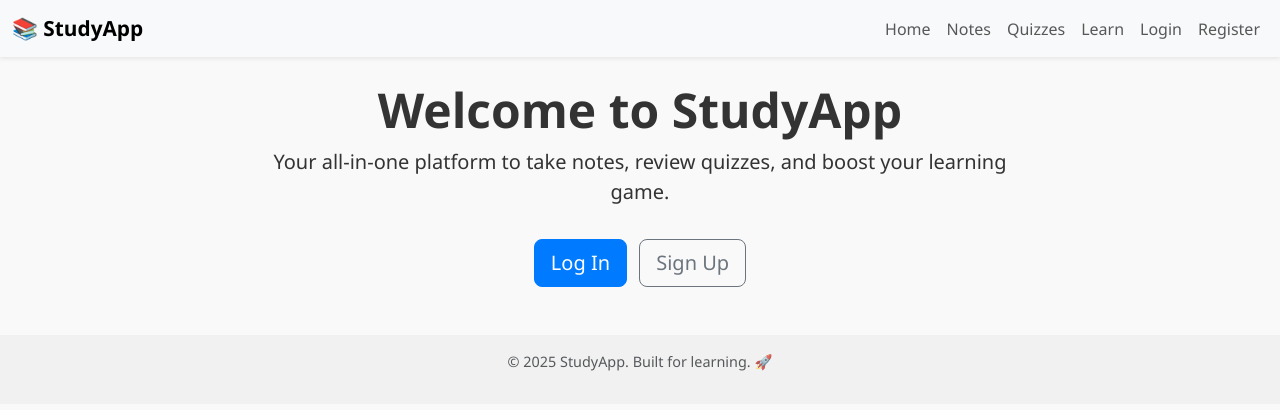
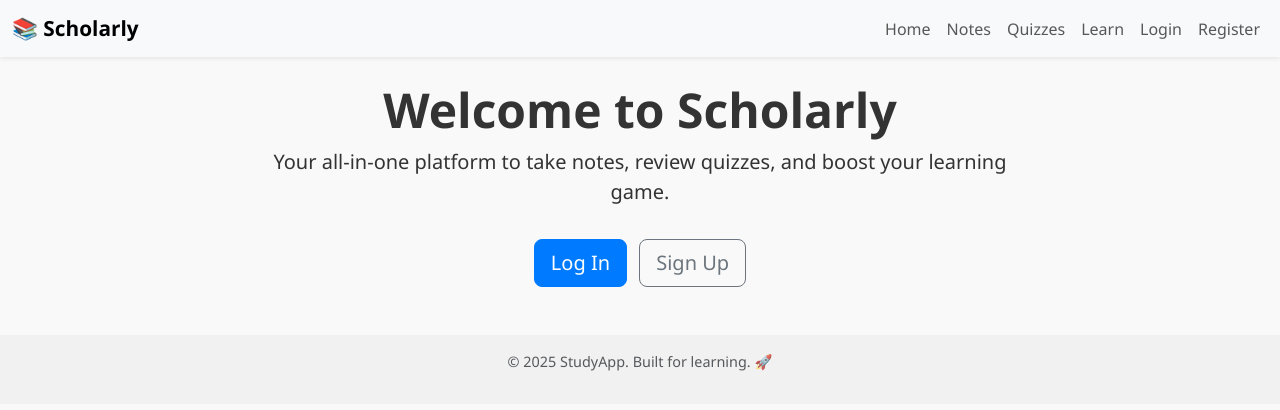
Before and after one commit to peejaykoy12345/Scholarly, a Flask app: page / in a window 1280 px wide. Shown: the top 410 px of the page. Run offline with Flask 3, Linux system fonts and the light colour scheme.

Commit message:
Moved AI folder to Scholarly, and chaned StudyApp to Scholarly

```diff
--- a/Scholarly/routes/learn_routes.py
+++ b/Scholarly/routes/learn_routes.py
@@ -1,10 +1,9 @@
 from flask import Blueprint, render_template, url_for, redirect, abort, request, session, flash
 from flask_login import current_user, login_required
-from json import dumps
 from Scholarly import db
 from Scholarly.models import Notes, Flashcards, Flashcard
 from Scholarly.forms import CreateFlashCardsForm, CreateButton, DeleteButton
-from Scholarly.routes.AI.learn.flashcards import generate_flashcards
+from Scholarly.AI.learn.flashcards import generate_flashcards
 
 learn_bp = Blueprint("learn", __name__, url_prefix="/learn")
 
--- a/Scholarly/routes/notes_routes.py
+++ b/Scholarly/routes/notes_routes.py
@@ -4,9 +4,9 @@ from flask_login import current_user, login_required
 from werkzeug.utils import secure_filename
 from Scholarly import db
 from Scholarly.models import Notes
-from Scholarly.forms import CreateNoteForm, CreateAINotes, CSRFButton
-from Scholarly.routes.AI.text_extracter import extract_text
-from Scholarly.routes.AI.notes_creator import generate_notes_using_ai as generate_notes
+from Scholarly.forms import CreateNoteForm, CreateAINotes
+from Scholarly.AI.text_extracter import extract_text
+from Scholarly.AI.notes_creator import generate_notes_using_ai as generate_notes
 
 notes_bp = Blueprint("notes", __name__)
 
--- a/Scholarly/routes/quiz_routes.py
+++ b/Scholarly/routes/quiz_routes.py
@@ -4,8 +4,8 @@ from json import dumps
 from Scholarly import db, csrf
 from Scholarly.models import Notes, Quiz, QuizResult
 from Scholarly.forms import CreateQuizForm, CSRFButton
-from Scholarly.routes.AI.grader import grade_paper
-from Scholarly.routes.AI.quiz_gen.quiz_gen_groq import generate_questions_but_with_long_text as generate_questions_using_groq
+from Scholarly.AI.grader import grade_paper
+from Scholarly.AI.quiz_gen.quiz_gen_groq import generate_questions_but_with_long_text as generate_questions_using_groq
 
 quiz_bp = Blueprint("quiz", __name__)
 
--- a/Scholarly/templates/home.html
+++ b/Scholarly/templates/home.html
@@ -2,7 +2,7 @@
 {% block title %}Home - Study App{% endblock %}
 {% block content %}
 <div class="text-center mb-5">
-  <h1 class="display-5 fw-bold">Welcome to StudyApp</h1>
+  <h1 class="display-5 fw-bold">Welcome to Scholarly</h1>
   <p class="lead">Your all-in-one platform to take notes, review quizzes, and boost your learning game.</p>
   {% if not current_user.is_authenticated %}
     <a href="/login" class="btn btn-primary btn-lg mt-3 me-2">Log In</a>
--- a/Scholarly/templates/layout.html
+++ b/Scholarly/templates/layout.html
@@ -15,7 +15,7 @@
   <body>
     <nav class="navbar navbar-expand-lg navbar-light bg-light shadow-sm">
       <div class="container-fluid">
-        <a class="navbar-brand" href="/">📚 StudyApp</a>
+        <a class="navbar-brand" href="/">📚 Scholarly</a>
         <button
           class="navbar-toggler"
           type="button"
@@ -66,7 +66,6 @@
     <footer class="footer mt-auto text-center py-3 text-muted">
       <p>© 2025 StudyApp. Built for learning. 🚀</p>
     </footer>
-
     <script src="https://cdn.jsdelivr.net/npm/bootstrap@5.3.3/dist/js/bootstrap.bundle.min.js"></script>
   </body>
 </html>
```
Also changed, not shown: Scholarly/AI/__init__.py (added), Scholarly/AI/grader.py (renamed from Scholarly/routes/AI/grader.py), Scholarly/AI/learn/__init__.py (added), Scholarly/AI/learn/flashcards.py (renamed from Scholarly/routes/AI/learn/flashcards.py), Scholarly/AI/notes_creator.py (renamed from Scholarly/routes/AI/notes_creator.py), Scholarly/AI/quiz_gen/__init__.py (added), Scholarly/AI/quiz_gen/quiz_gen.py (renamed from Scholarly/routes/AI/quiz_gen/quiz_gen.py), Scholarly/AI/quiz_gen/quiz_gen_groq.py (renamed from Scholarly/routes/AI/quiz_gen/quiz_gen_groq.py), Scholarly/AI/quiz_gen/quiz_gen_training.py (renamed from Scholarly/routes/AI/quiz_gen/quiz_gen_training.py), Scholarly/AI/summarize.py (renamed from Scholarly/routes/AI/summarize.py), Scholarly/AI/text_extracter.py (renamed from Scholarly/routes/AI/text_extracter.py), 2 other files.
